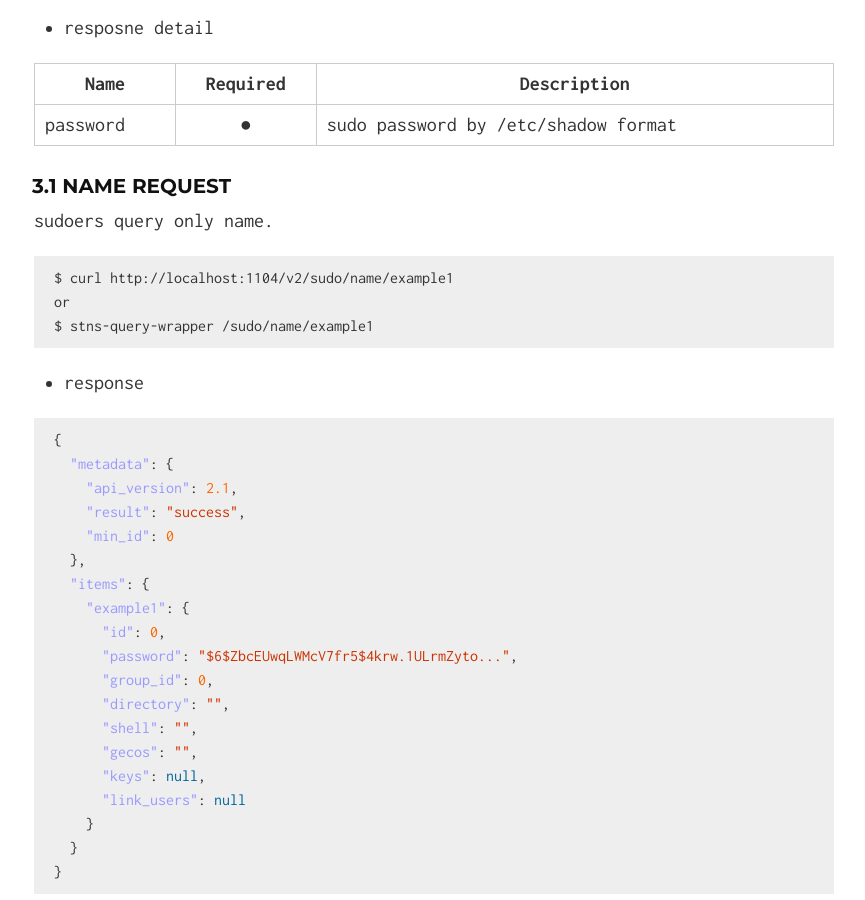
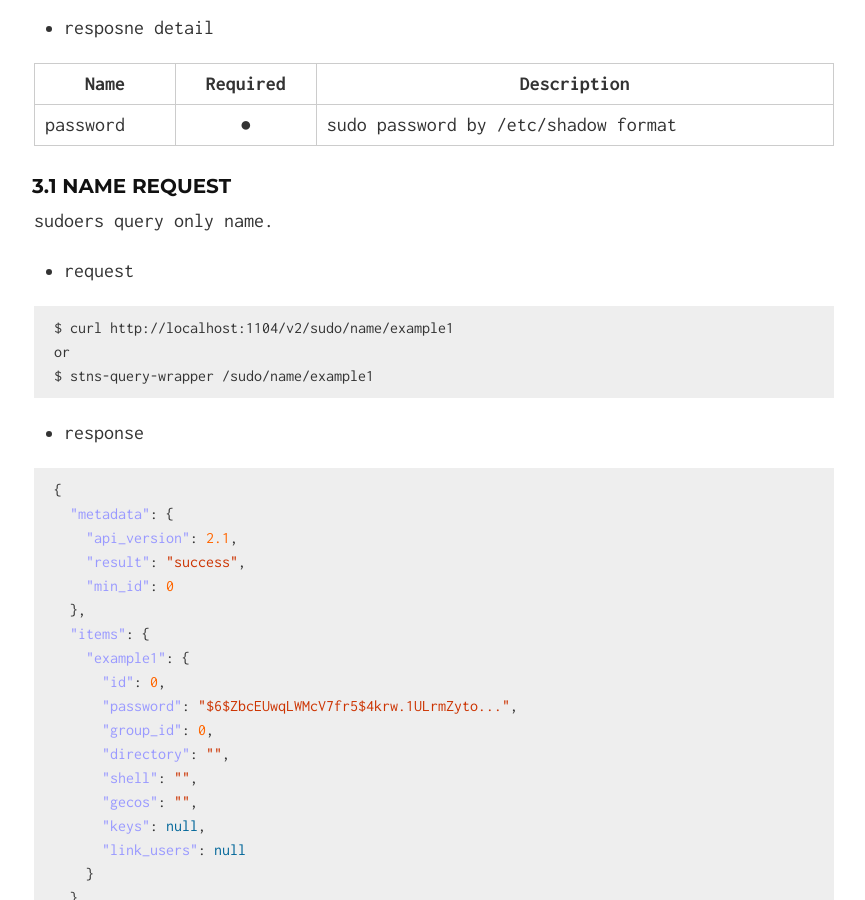
Before and after one commit to STNS/stns.github.io, a Jekyll site: the page built from interface.en.md, in a window 1280 px wide and 900 px high, scrolled down 5195 px. Shown: the whole window, without its empty margins (206-1071 px from the left). Built offline with Jekyll 4.4.1, drawn with Linux system fonts in a browser that asks for light colours.

Commit message:
不足していた

````diff
--- a/interface.en.md
+++ b/interface.en.md
@@ -218,6 +218,8 @@ $ stns-query-wrapper /group/id/1001
 
 sudoers query only name.
 
+- request
+
 ```
 $ curl http://localhost:1104/v2/sudo/name/example1
 or
````
